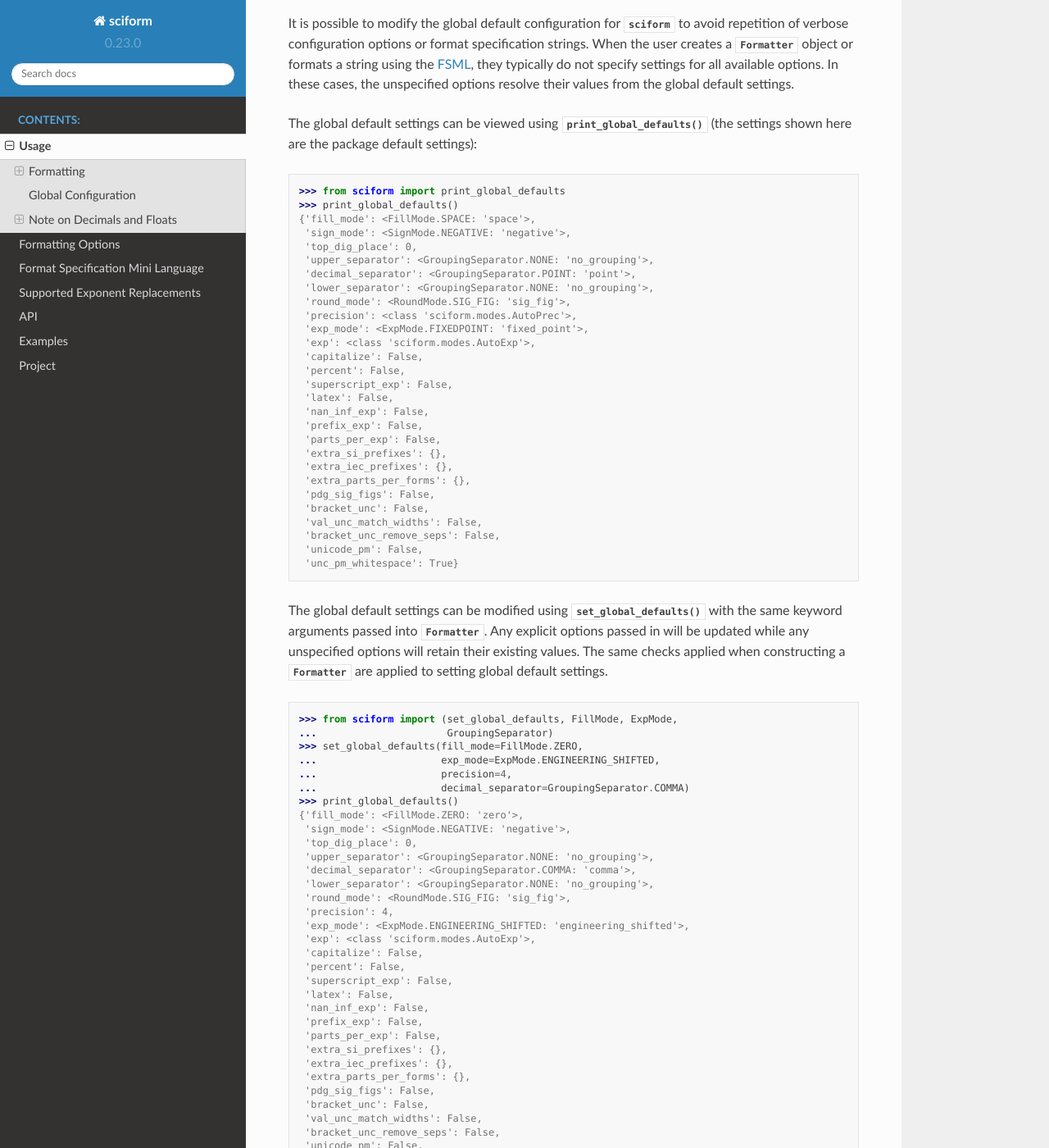
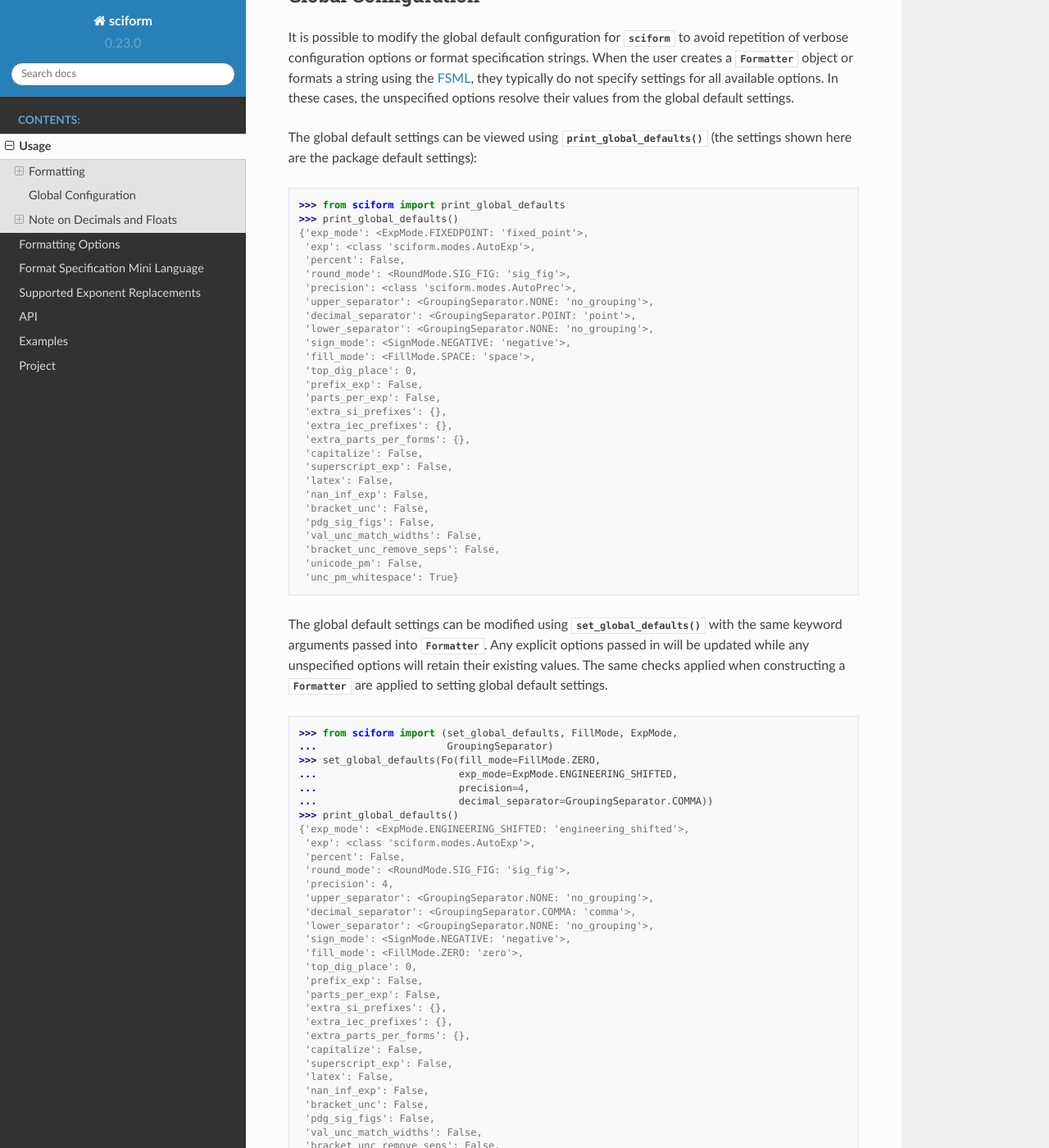
Before and after one commit to jagerber48/sciform, a Sphinx documentation site: the page built from docs/source/usage.rst, in a window 1280 px wide and 1400 px high, scrolled down 2403 px. Shown: the whole window at 82% size. Built offline with Sphinx 7.4.7 and the Read the Docs theme 2.0.0, drawn with Linux system fonts in a browser that asks for light colours; some of the changed text lies outside the part shown.

```diff
--- a/docs/source/usage.rst
+++ b/docs/source/usage.rst
@@ -45,16 +45,17 @@ a corresponding formatted string.
 Note that global default options are used to populate unfilled options
 at formatting time.
 
+>>> from sciform import FormatOptions as Fo
 >>> from sciform import Formatter, RoundMode, GroupingSeparator, ExpMode
->>> sform = Formatter(round_mode=RoundMode.PREC,
-...                   precision=6,
-...                   upper_separator=GroupingSeparator.SPACE,
-...                   lower_separator=GroupingSeparator.SPACE)
+>>> sform = Formatter(Fo(round_mode=RoundMode.PREC,
+...                      precision=6,
+...                      upper_separator=GroupingSeparator.SPACE,
+...                      lower_separator=GroupingSeparator.SPACE))
 >>> print(sform(51413.14159265359))
 51 413.141 593
->>> sform = Formatter(round_mode=RoundMode.SIG_FIG,
-...                   precision=4,
-...                   exp_mode=ExpMode.ENGINEERING)
+>>> sform = Formatter(Fo(round_mode=RoundMode.SIG_FIG,
+...                      precision=4,
+...                      exp_mode=ExpMode.ENGINEERING))
 >>> print(sform(123456.78))
 123.5e+03
 
@@ -83,16 +84,16 @@ value/uncertainty strings.
 :mod:`sciform` attempts to follow
 `BIPM <https://www.bipm.org/documents/20126/2071204/JCGM_100_2008_E.pdf/cb0ef43f-baa5-11cf-3f85-4dcd86f77bd6>`_
 or `NIST <https://www.nist.gov/pml/nist-technical-note-1297>`_
-recomendations for conventions when possible.
+recommendations for conventions when possible.
 
-Value/uncertainty pairs can be formatted either by passing two values
+Value/uncertainty pairs can be formatted either by passing two numbers
 into a :class:`Formatter`, and configuring the :class:`Formatter` using
 :ref:`formatting_options` and :ref:`val_unc_formatting_options`, or by
 using the :class:`SciNumUnc` object.
 
 >>> val = 84.3
 >>> unc = 0.2
->>> sform = Formatter(precision=2)
+>>> sform = Formatter(Fo(precision=2))
 >>> print(sform(val, unc))
 84.30 +/- 0.20
 
@@ -144,28 +145,28 @@ package default settings):
 
 >>> from sciform import print_global_defaults
 >>> print_global_defaults()
-{'fill_mode': <FillMode.SPACE: 'space'>,
- 'sign_mode': <SignMode.NEGATIVE: 'negative'>,
- 'top_dig_place': 0,
+{'exp_mode': <ExpMode.FIXEDPOINT: 'fixed_point'>,
+ 'exp': <class 'sciform.modes.AutoExp'>,
+ 'percent': False,
+ 'round_mode': <RoundMode.SIG_FIG: 'sig_fig'>,
+ 'precision': <class 'sciform.modes.AutoPrec'>,
  'upper_separator': <GroupingSeparator.NONE: 'no_grouping'>,
  'decimal_separator': <GroupingSeparator.POINT: 'point'>,
  'lower_separator': <GroupingSeparator.NONE: 'no_grouping'>,
- 'round_mode': <RoundMode.SIG_FIG: 'sig_fig'>,
- 'precision': <class 'sciform.modes.AutoPrec'>,
- 'exp_mode': <ExpMode.FIXEDPOINT: 'fixed_point'>,
- 'exp': <class 'sciform.modes.AutoExp'>,
- 'capitalize': False,
- 'percent': False,
- 'superscript_exp': False,
- 'latex': False,
- 'nan_inf_exp': False,
+ 'sign_mode': <SignMode.NEGATIVE: 'negative'>,
+ 'fill_mode': <FillMode.SPACE: 'space'>,
+ 'top_dig_place': 0,
  'prefix_exp': False,
  'parts_per_exp': False,
  'extra_si_prefixes': {},
  'extra_iec_prefixes': {},
  'extra_parts_per_forms': {},
+ 'capitalize': False,
+ 'superscript_exp': False,
+ 'latex': False,
+ 'nan_inf_exp': False,
+ 'bracket_unc': False,
  'pdg_sig_figs': False,
- 'bracket_unc': False,
  'val_unc_match_widths': False,
  'bracket_unc_remove_seps': False,
  'unicode_pm': False,
@@ -181,33 +182,33 @@ applied to setting global default settings.
 
 >>> from sciform import (set_global_defaults, FillMode, ExpMode,
 ...                      GroupingSeparator)
->>> set_global_defaults(fill_mode=FillMode.ZERO,
-...                     exp_mode=ExpMode.ENGINEERING_SHIFTED,
-...                     precision=4,
-...                     decimal_separator=GroupingSeparator.COMMA)
+>>> set_global_defaults(Fo(fill_mode=FillMode.ZERO,
+...                        exp_mode=ExpMode.ENGINEERING_SHIFTED,
+...                        precision=4,
+...                        decimal_separator=GroupingSeparator.COMMA))
 >>> print_global_defaults()
-{'fill_mode': <FillMode.ZERO: 'zero'>,
- 'sign_mode': <SignMode.NEGATIVE: 'negative'>,
- 'top_dig_place': 0,
+{'exp_mode': <ExpMode.ENGINEERING_SHIFTED: 'engineering_shifted'>,
+ 'exp': <class 'sciform.modes.AutoExp'>,
+ 'percent': False,
+ 'round_mode': <RoundMode.SIG_FIG: 'sig_fig'>,
+ 'precision': 4,
  'upper_separator': <GroupingSeparator.NONE: 'no_grouping'>,
  'decimal_separator': <GroupingSeparator.COMMA: 'comma'>,
  'lower_separator': <GroupingSeparator.NONE: 'no_grouping'>,
- 'round_mode': <RoundMode.SIG_FIG: 'sig_fig'>,
- 'precision': 4,
- 'exp_mode': <ExpMode.ENGINEERING_SHIFTED: 'engineering_shifted'>,
- 'exp': <class 'sciform.modes.AutoExp'>,
- 'capitalize': False,
- 'percent': False,
- 'superscript_exp': False,
- 'latex': False,
- 'nan_inf_exp': False,
+ 'sign_mode': <SignMode.NEGATIVE: 'negative'>,
+ 'fill_mode': <FillMode.ZERO: 'zero'>,
+ 'top_dig_place': 0,
  'prefix_exp': False,
  'parts_per_exp': False,
  'extra_si_prefixes': {},
  'extra_iec_prefixes': {},
  'extra_parts_per_forms': {},
+ 'capitalize': False,
+ 'superscript_exp': False,
+ 'latex': False,
+ 'nan_inf_exp': False,
+ 'bracket_unc': False,
  'pdg_sig_figs': False,
- 'bracket_unc': False,
  'val_unc_match_widths': False,
  'bracket_unc_remove_seps': False,
  'unicode_pm': False,
@@ -251,7 +252,7 @@ values.
 >>> snum = SciNum(0.0123)
 >>> print(f'{snum:.2ep}')
 1.23e-02
->>> with GlobalDefaultsContext(add_c_prefix=True):
+>>> with GlobalDefaultsContext(Fo(add_c_prefix=True)):
 ...     print(f'{snum:.2ep}')
 1.23 c
 
```
Also changed, not shown: other parts of docs/source/usage.rst (+1 -1 lines).
